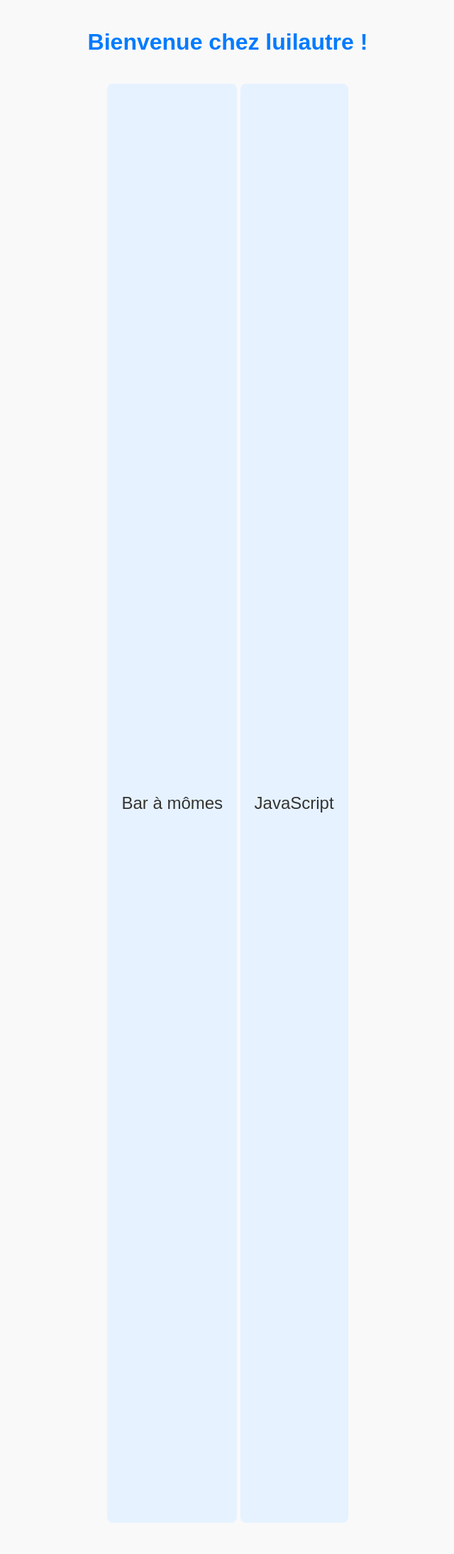
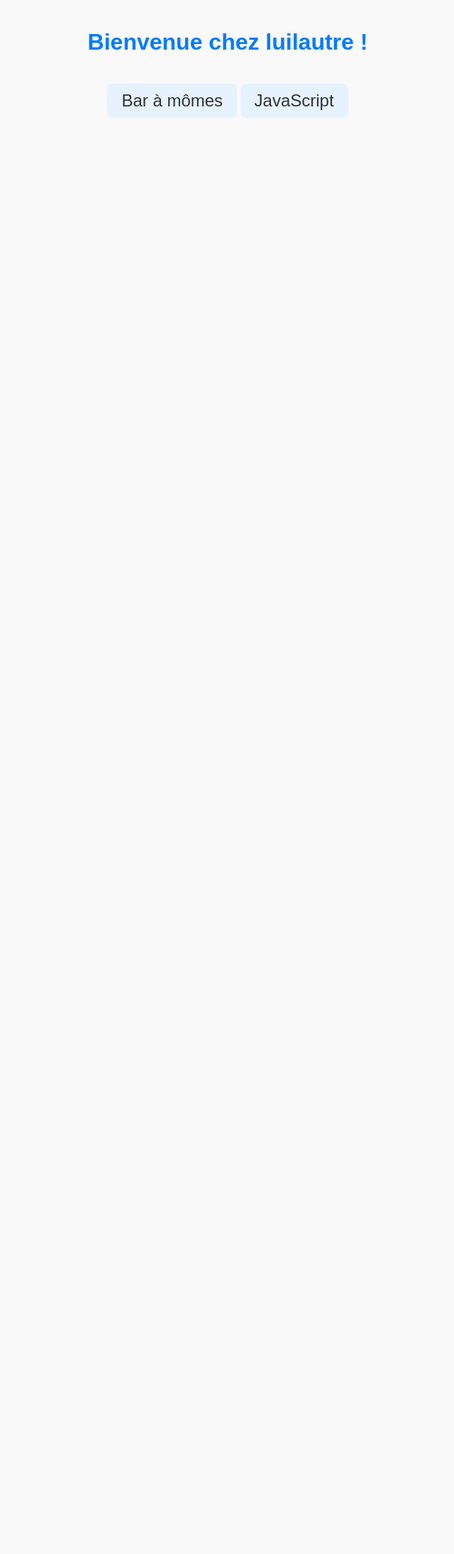
Before and after one commit to luilautre/luilautre.github.io, a PHP site: page / in a window 1280 px wide. Shown: the whole page at 71% size, without its empty margins (319-959 px from the left). After the commit the page ends 166 px from the top, so only its background shows below. Run offline with PHP 8.4, Linux system fonts and the light colour scheme.

Commit message:
Update style.css

```diff
--- a/style.css
+++ b/style.css
@@ -18,7 +18,7 @@ p {
   font-size: 24px;
   color: #333;
   background-color: #e6f2ff;
-  padding: 1000px 20px;
+  padding: 10px 20px;
   border-radius: 8px;
   display: inline-block;
   margin-top: 20px;
```
